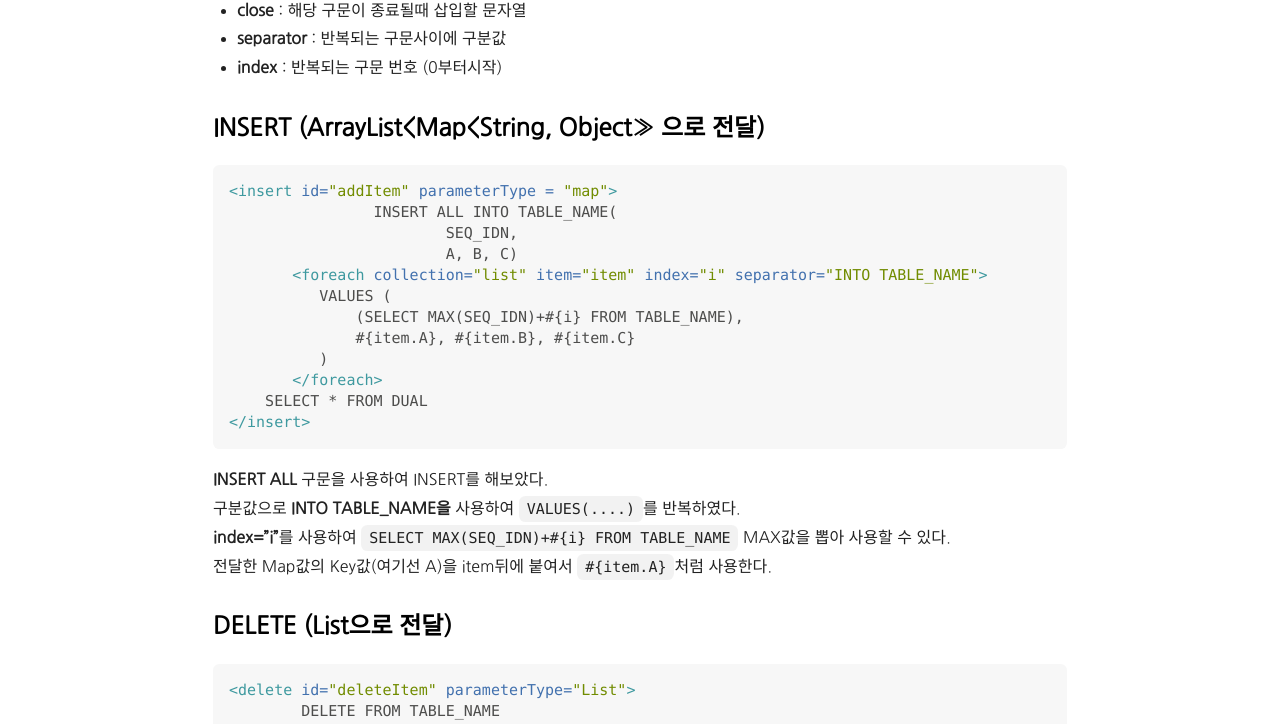
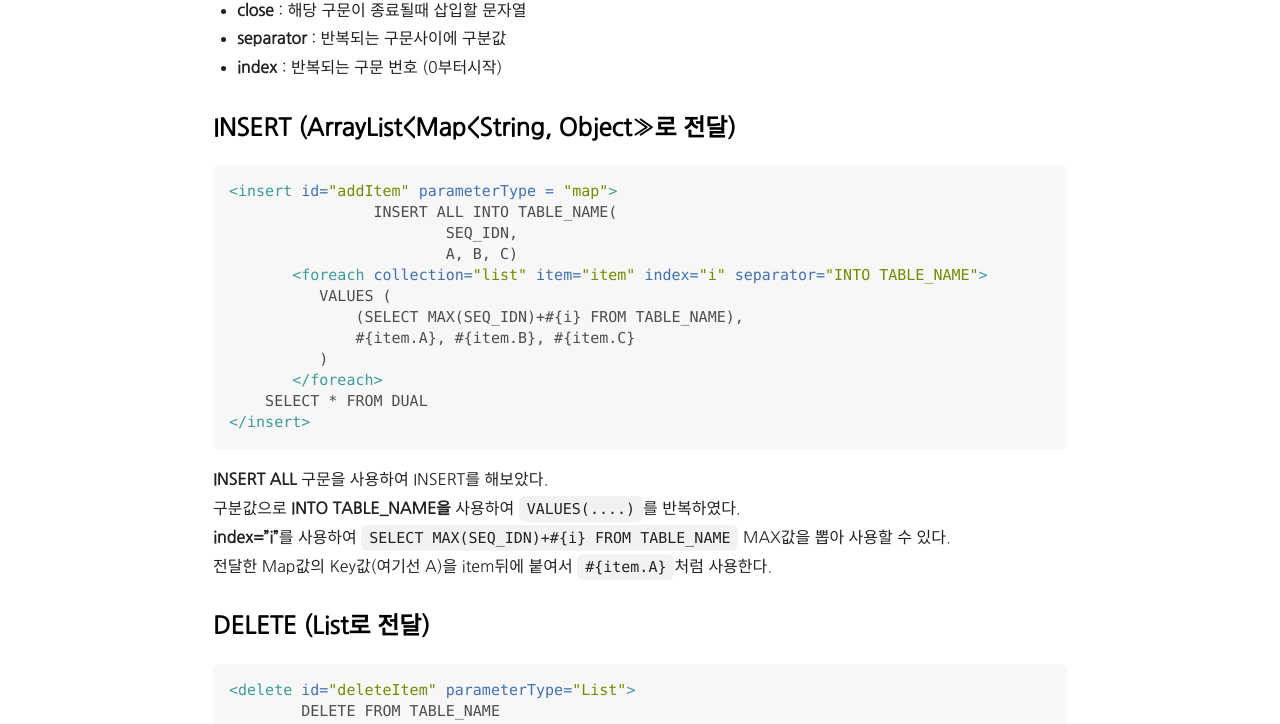
Before and after one commit to hhyemi/hhyemi.github.io, a Jekyll site: the page built from _posts/2020-12-17-foreach.md, in a window 1280 px wide. Shown: the part 619-1343 px from the top of the page. Built offline with Jekyll 4.4.1, drawn with Linux system fonts in a browser that asks for light colours; nearby versions of some CDN libraries; comment, search, counter and statistics services are not loaded.

Commit message:
Update 2020-12-17-foreach.md

````diff
--- a/_posts/2020-12-17-foreach.md
+++ b/_posts/2020-12-17-foreach.md
@@ -23,7 +23,7 @@ summary : foreach문을 이용하여 다중insert,delete해보자
 - <b>index</b> : 반복되는 구문 번호 (0부터시작)
 <br/>
 
-### INSERT (ArrayList<Map<String, Object>> 으로 전달)
+### INSERT (ArrayList<Map<String, Object>>로 전달)
 ```xml
 <insert id="addItem" parameterType = "map">
 		INSERT ALL INTO TABLE_NAME(
@@ -43,7 +43,7 @@ summary : foreach문을 이용하여 다중insert,delete해보자
 <b>index="i"</b>를 사용하여 ```SELECT MAX(SEQ_IDN)+#{i} FROM TABLE_NAME``` MAX값을 뽑아 사용할 수 있다.<br/>
 전달한 Map값의 Key값(여기선 A)을 item뒤에 붙여서 ```#{item.A}```처럼 사용한다.
 
-### DELETE (List<String>으로 전달)
+### DELETE (List<String>로 전달)
 ```xml
 <delete id="deleteItem" parameterType="List">
 	DELETE FROM TABLE_NAME
````
